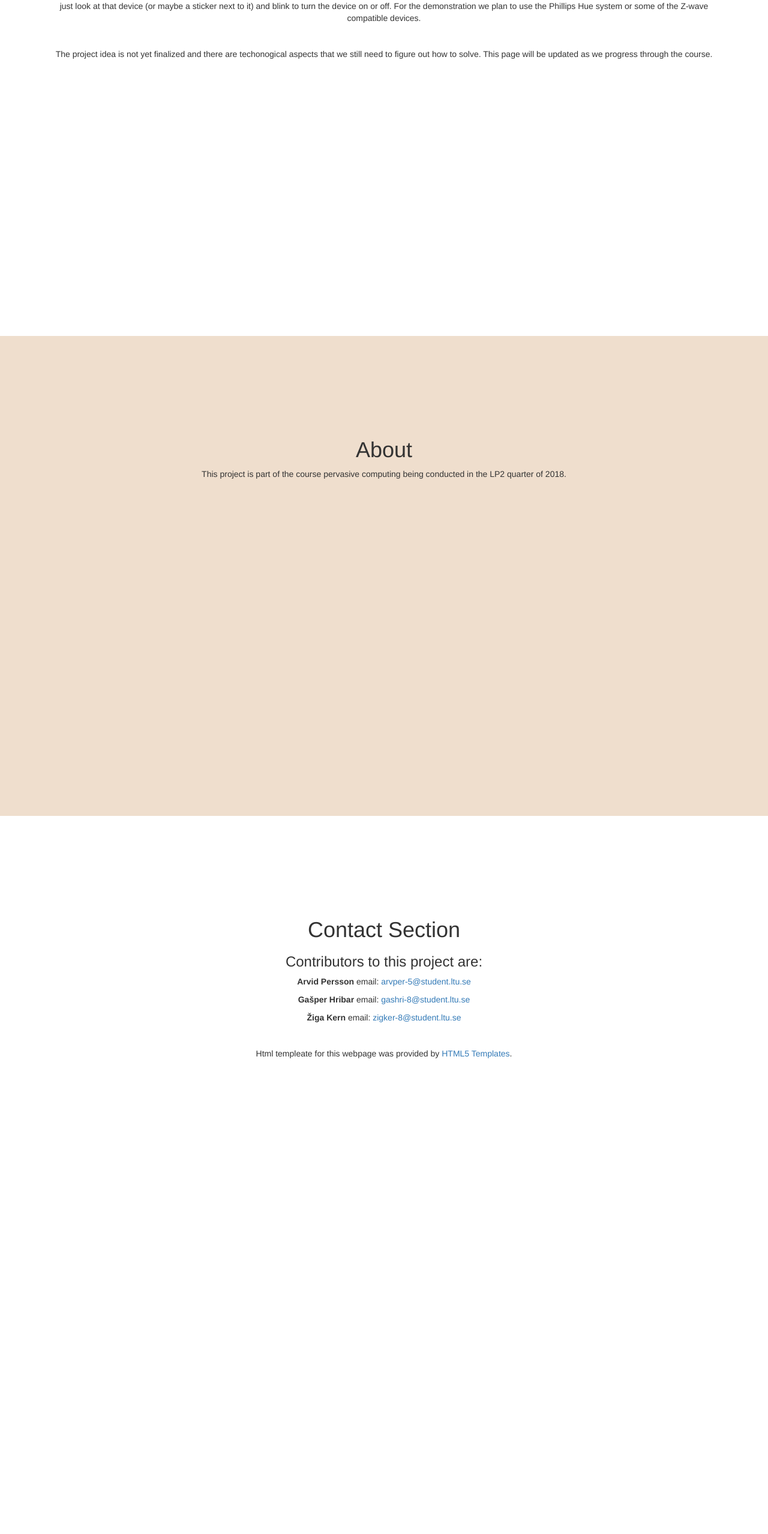
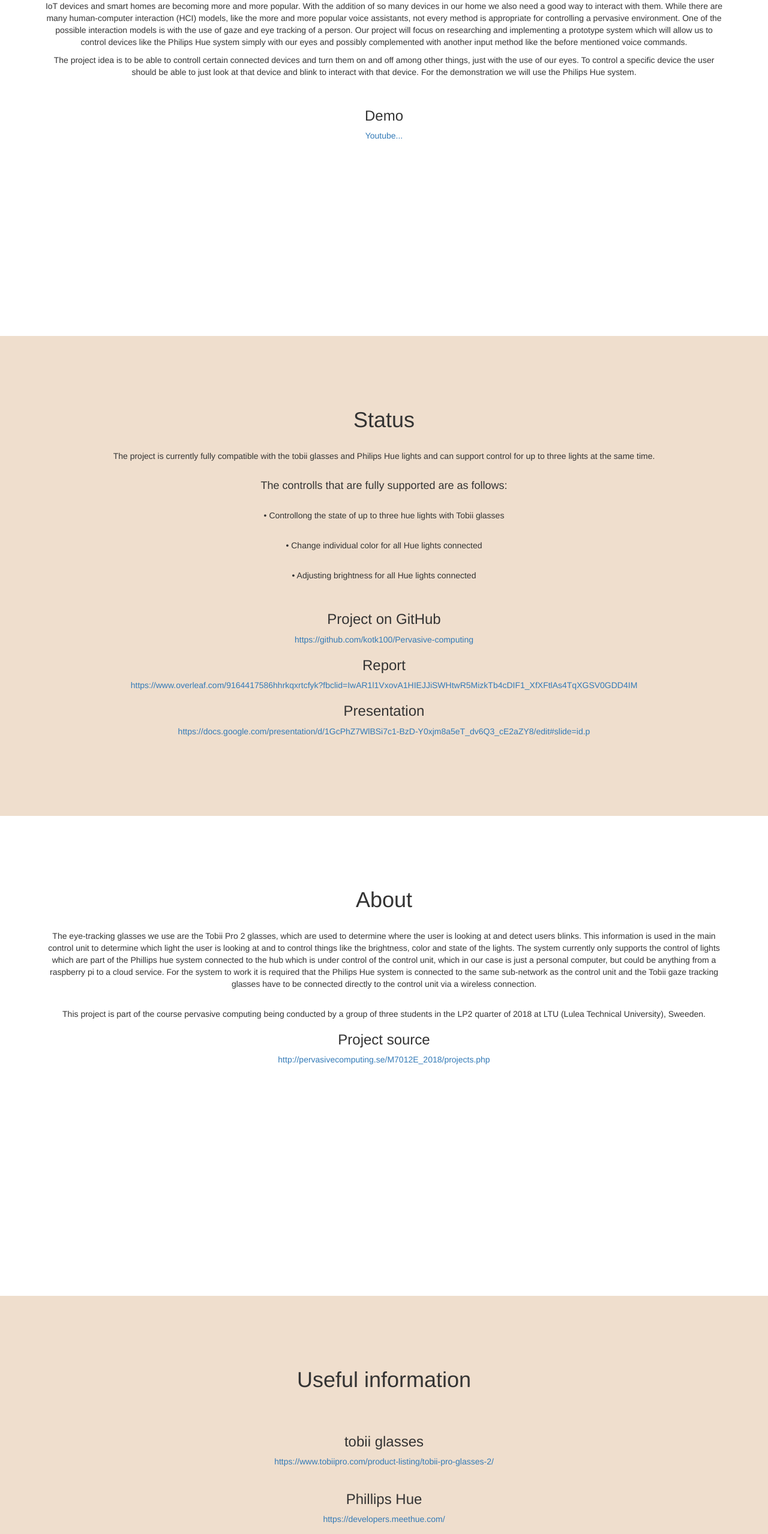
Before and after one commit to kotk100/Pervasive-computing, a plain HTML site: page docs/index.html in a window 1280 px wide. Shown: the part 240-2797 px from the top of the page at 60% size. Before the commit the page ends 2400 px from the top, so only its background shows below. Drawn offline with Linux system fonts and the light colour scheme.

Commit message:
Updated website
Updated the website

```diff
--- a/docs/css/sticky-menu.css
+++ b/docs/css/sticky-menu.css
@@ -48,15 +48,27 @@ html {
     text-align: center;
     background: #fff;
 }
+.status-section {
+	height: 100%;
+    padding-top: 100px;
+    text-align: center;
+    background: #EFDECD;
+}
 .about-section {
     height: 100%;
-    padding-top: 150px;
+    padding-top: 100px;
+    text-align: center;
+    background: #fff;
+}
+.useful-section {
+	height: 100%;
+    padding-top: 100px;
     text-align: center;
     background: #EFDECD;
 }
 .contact-section {
     height: 100%;
-    padding-top: 150px;
+    padding-top: 100px;
     text-align: center;
     background: #fff;
 }
--- a/docs/index.html
+++ b/docs/index.html
@@ -28,8 +28,14 @@
                     <li class="hidden">
                         <a class="page-scroll" href="#page-top"></a>
                     </li>
+					<li>
+                        <a class="page-scroll" href="#status">Status</a>
+                    </li>
                     <li>
                         <a class="page-scroll" href="#about">About</a>
+                    </li>
+					<li>
+                        <a class="page-scroll" href="#useful">Useful information</a>
                     </li>
                     <li>
                         <a class="page-scroll" href="#contact">Contact</a>
@@ -43,24 +49,78 @@
         <div class="container">
             <div class="row">
                 <div class="col-lg-12">
-                    <h1>Controlling IoT devices with Tobii glasses</h1>
-                    <p>The current project idea is to be able to controll certain connected devices and turn them on and off just with the use of our eyes. To control a specific device the user should be able to just look at that device (or maybe a sticker next to it) and blink to turn the device on or off. For the demonstration we plan to use the Phillips Hue system or some of the Z-wave compatible devices.</p>
+                    <h1>Controlling IoT devices with Tobii glasses</h1><br>
+					<p>IoT devices and smart homes are becoming more and more popular. With the addition of so many devices in our home we also need a good way to interact with them. While there are many human-computer interaction (HCI) models, like the more and more popular voice assistants, not every method is appropriate for controlling a pervasive environment. One of the possible interaction models is with the use of gaze and eye tracking of a person. Our project will focus on researching and implementing a prototype system which will allow us to control devices like the Philips Hue system simply with our eyes and possibly complemented with another input method like the before mentioned voice commands. </p>
+                    <p>The project idea is to be able to controll certain connected devices and turn them on and off among other things, just with the use of our eyes. To control a specific device the user should be able to just look at that device and blink to interact with that device. For the demonstration we will use the Philips Hue system.</p>
 					<p>&nbsp;</p>
-					<p>The project idea is not yet finalized and there are techonogical aspects that we still need to figure out how to solve. This page will be updated as we progress through the course.</p>
+					<h3><p>Demo</p></h3>
+					<a href="#">Youtube...</a>
                     <!-- <a class="btn btn-primary page-scroll" href="#about">Click To Scroll Down!</a> -->
                 </div>
             </div>
         </div>
     </section>
 
-    <!-- About -->
+	<!-- Status Section -->
+    <section id="status" class="status-section">
+        <div class="container">
+            <div class="row">
+                <div class="col-lg-12">
+					<h1>Status</h1><br>
+					<center>The project is currently fully compatible with the tobii glasses and Philips Hue lights and can support control for up to three lights at the same time. <br><br><h4>The controlls that are fully supported are as follows:</h4></center><br>
+					<center><p>&bullet; Controllong the state of up to three hue lights with Tobii glasses</p><br>
+							<p>&bullet; Change individual color for all Hue lights connected</p><br>
+							<p>&bullet; Adjusting brightness for all Hue lights connected</p></center><br>
+					<!--<p>&nbsp;</p>-->
+					<h3><p>Project on GitHub</p></h3>
+					<a href="https://github.com/kotk100/Pervasive-computing">https://github.com/kotk100/Pervasive-computing</a>
+
+					<h3><p>Report</p></h3>
+					<a href="https://www.overleaf.com/9164417586hhrkqxrtcfyk?fbclid=IwAR1l1VxovA1HIEJJiSWHtwR5MizkTb4cDIF1_XfXFtlAs4TqXGSV0GDD4IM">https://www.overleaf.com/9164417586hhrkqxrtcfyk?fbclid=IwAR1l1VxovA1HIEJJiSWHtwR5MizkTb4cDIF1_XfXFtlAs4TqXGSV0GDD4IM</a>
+
+					<h3><p>Presentation</p></h3>
+					<a href="https://docs.google.com/presentation/d/1GcPhZ7WlBSi7c1-BzD-Y0xjm8a5eT_dv6Q3_cE2aZY8/edit#slide=id.p">https://docs.google.com/presentation/d/1GcPhZ7WlBSi7c1-BzD-Y0xjm8a5eT_dv6Q3_cE2aZY8/edit#slide=id.p</a>
+
+					</div>
+            </div>
+        </div>
+    </section>
+
+	<!-- About section-->
     <section id="about" class="about-section">
         <div class="container">
             <div class="row">
                 <div class="col-lg-12">
-                    <h1>About</h1>
-					<p>This project is part of the course pervasive computing being conducted in the LP2 quarter of 2018.</p>
-                </div>
+                    <h1>About</h1><br>
+					<p>The eye-tracking glasses we use are the Tobii Pro 2 glasses, which are used to determine where the user is looking at and detect users blinks. This information is used in the main control unit to determine which light the user is looking at and to control things like the brightness, color and state of the lights. The system currently only supports the control of lights which are part of the Phillips hue system connected to the hub which is under control of the control unit, which in our case is just a personal computer, but could be anything from a raspberry pi to a cloud service. For the system to work it is required that the Philips Hue system is connected to the same sub-network as the control unit and the Tobii gaze tracking glasses have to be connected directly to the control unit via a wireless connection.</p><br>
+					<p>This project is part of the course pervasive computing being conducted by a group of three students in the LP2 quarter of 2018 at LTU (Lulea Technical University), Sweeden.</p>
+					<h3><p>Project source</p></h3>
+					<a href="http://pervasivecomputing.se/M7012E_2018/projects.php">http://pervasivecomputing.se/M7012E_2018/projects.php</a>
+				</div>
+            </div>
+        </div>
+    </section>
+
+	<!-- Useful information Section -->
+    <section id="useful" class="useful-section">
+        <div class="container">
+            <div class="row">
+                <div class="col-lg-12">
+					<h1>Useful information</h1><br>
+					<center></center><br>
+					<h3><p>tobii glasses</p></h3>
+					<a href="https://www.tobiipro.com/product-listing/tobii-pro-glasses-2/">https://www.tobiipro.com/product-listing/tobii-pro-glasses-2/</a>
+					<p>&nbsp;</p>
+					<h3><p>Phillips Hue</p></h3>
+					<a href="https://developers.meethue.com/">https://developers.meethue.com/</a>
+					<p>&nbsp;</p>
+					<h3><p>Python Hue liberary</p></h3>
+					<a href="https://github.com/studioimaginaire/phue">https://github.com/studioimaginaire/phue</a>
+					<p>&nbsp;</p>
+					<h3><p>tobii python control liberary</p></h3>
+					<a href="https://github.com/ddetommaso/TobiiProGlasses2_PyCtrl">https://github.com/ddetommaso/TobiiProGlasses2_PyCtrl</a>
+					<p>&nbsp;</p>
+				</div>
             </div>
         </div>
     </section>
```
